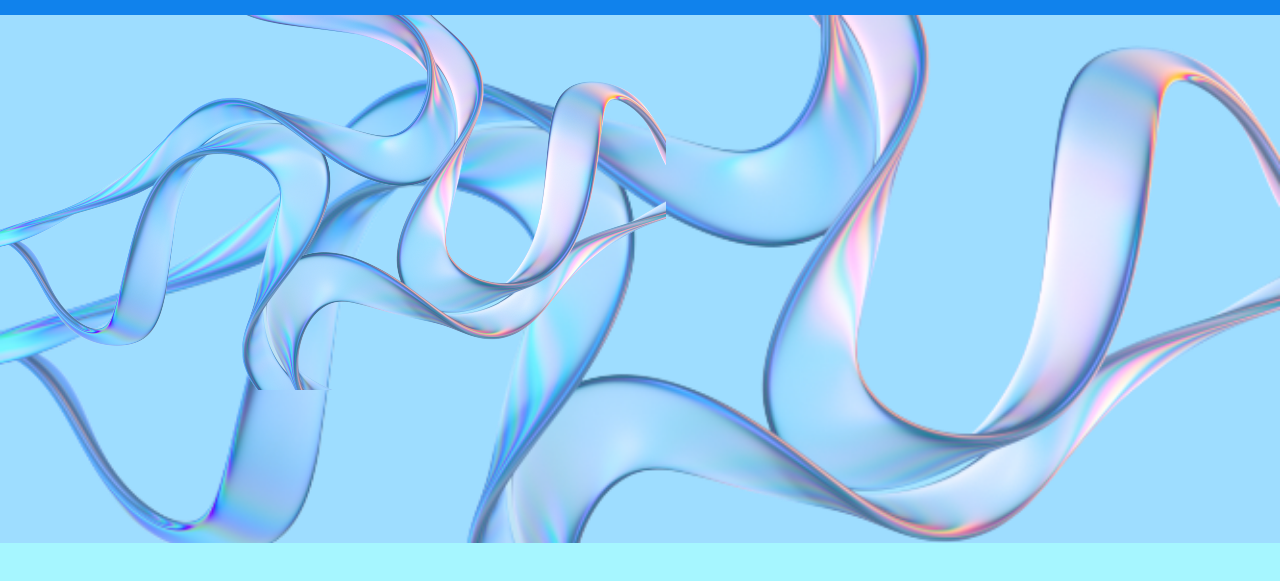
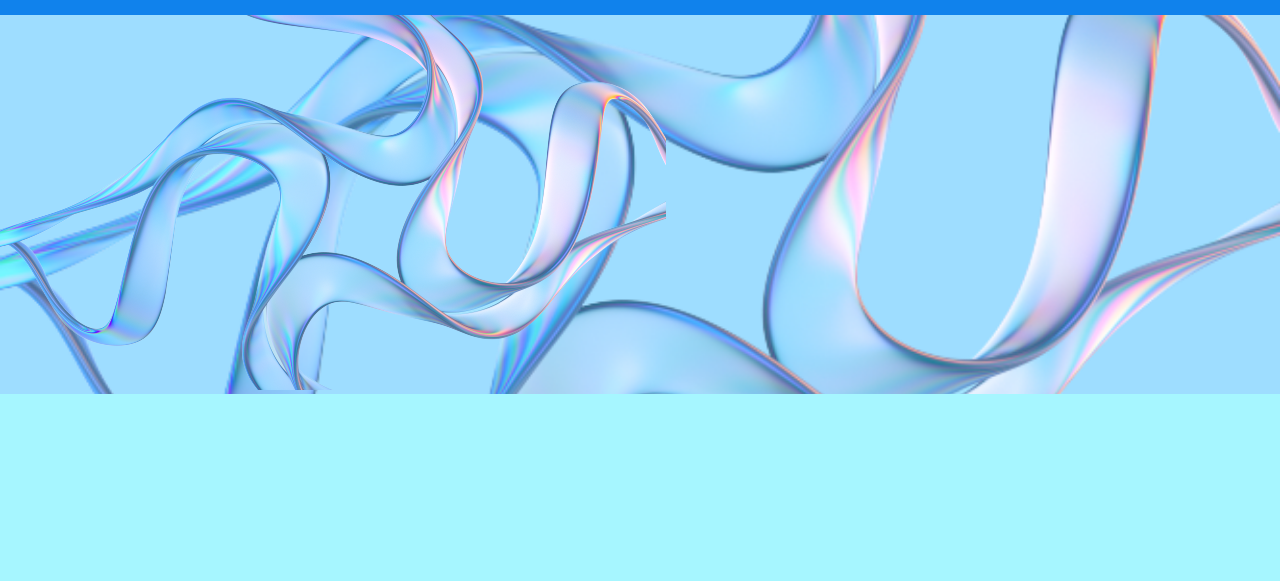
Before and after one commit to Kaushik-Surapalli/LrnCo, a plain HTML site: page index.html in a window 1280 px wide. Shown: the part 65-646 px from the top of the page. Drawn offline with Linux system fonts and the light colour scheme.

Commit message:
meta tag

```diff
--- a/index.html
+++ b/index.html
@@ -4,7 +4,7 @@
         <title>LrnCo</title>
         <link rel="stylesheet" href="style.css">
         <meta name="viewport" content="width=device-width, initial-scale=1.0">
-
+        <meta name="google-adsense-account" content="ca-pub-2166225019649483">
     </head>
 
     <body class="page">
--- /dev/null
+++ b/script.js
@@ -0,0 +1 @@
+// will add soon
--- a/style.css
+++ b/style.css
@@ -217,7 +217,7 @@
 .bg {
     background-color: #9EDDFF;
     width: 100%;
-    height: 66vh; /* Set the height to fill the viewport */
+    height: auto; /* Set the height to fill the viewport */
     position: absolute; /* Add position: absolute; for proper layering */
 }
 
```
